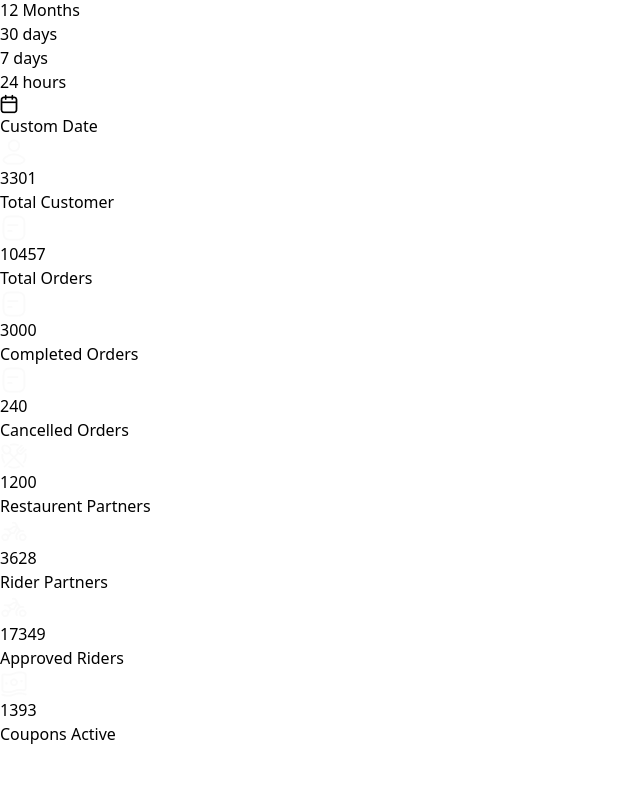
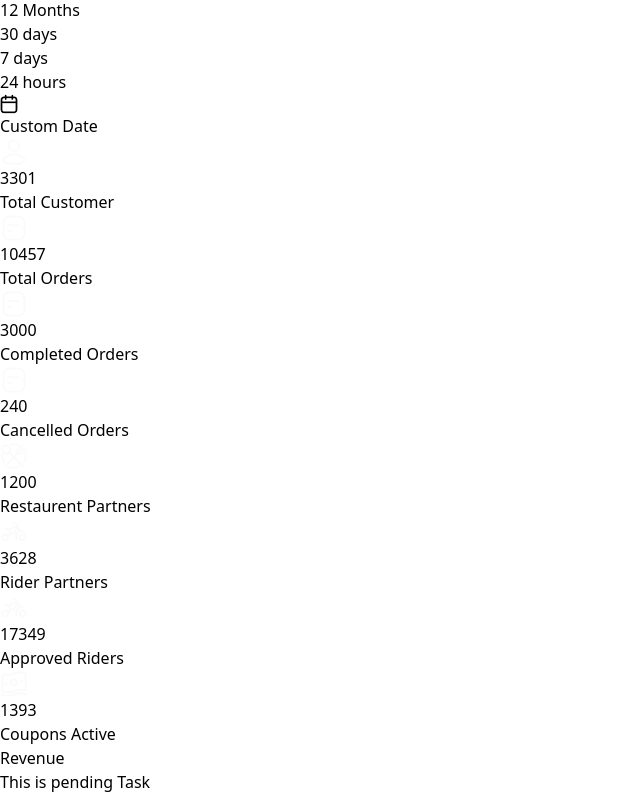
Before and after one commit to Al-Amin49/wtn-task, a React (Vite) app: page / in a window 1280 px wide. Shown: the part 160-954 px from the top of the page, without its empty margins (0-640 px from the left). Before the commit the page ends 906 px from the top, so only its background shows below. Built offline with nearby package versions, Linux system fonts and the light colour scheme.

Commit message:
chart.js created

```diff
--- a/package.json
+++ b/package.json
@@ -10,7 +10,9 @@
     "preview": "vite preview"
   },
   "dependencies": {
+    "chart.js": "^4.4.5",
     "react": "^18.3.1",
+    "react-chartjs-2": "^5.2.0",
     "react-dom": "^18.3.1",
     "react-icons": "^5.3.0"
   },
--- /dev/null
+++ b/src/components/Revenue/PendingTask.jsx
@@ -0,0 +1,11 @@
+import React from 'react';
+
+const PendingTask = () => {
+    return (
+        <div>
+            <h3> This is pending Task</h3>
+        </div>
+    );
+};
+
+export default PendingTask;
--- /dev/null
+++ b/src/components/Revenue/Revenue.jsx
@@ -0,0 +1,15 @@
+import React from 'react';
+import PendingTask from './PendingTask';
+
+const Revenue = () => {
+    return (
+        <div  className='flex flex-col md:flex-row justify-between mt-6'>
+            <div>
+                <h3>Revenue</h3>
+            </div>
+            <PendingTask/>
+        </div>
+    );
+};
+
+export default Revenue;
--- a/src/pages/Home.jsx
+++ b/src/pages/Home.jsx
@@ -1,6 +1,7 @@
 import Cards from "../components/Cards";
 import MonthDate from "../components/MonthDate";
 import Navbar from "../components/Navbar";
+import Revenue from "../components/Revenue/Revenue";
 
 const Home = () => {
   return (
@@ -8,6 +9,7 @@ const Home = () => {
       <Navbar />
       <MonthDate />
       <Cards />
+      <Revenue/>
     </>
   );
 };
```
Also changed, not shown: 1 other file (tests, documents, lock files or other folders).
